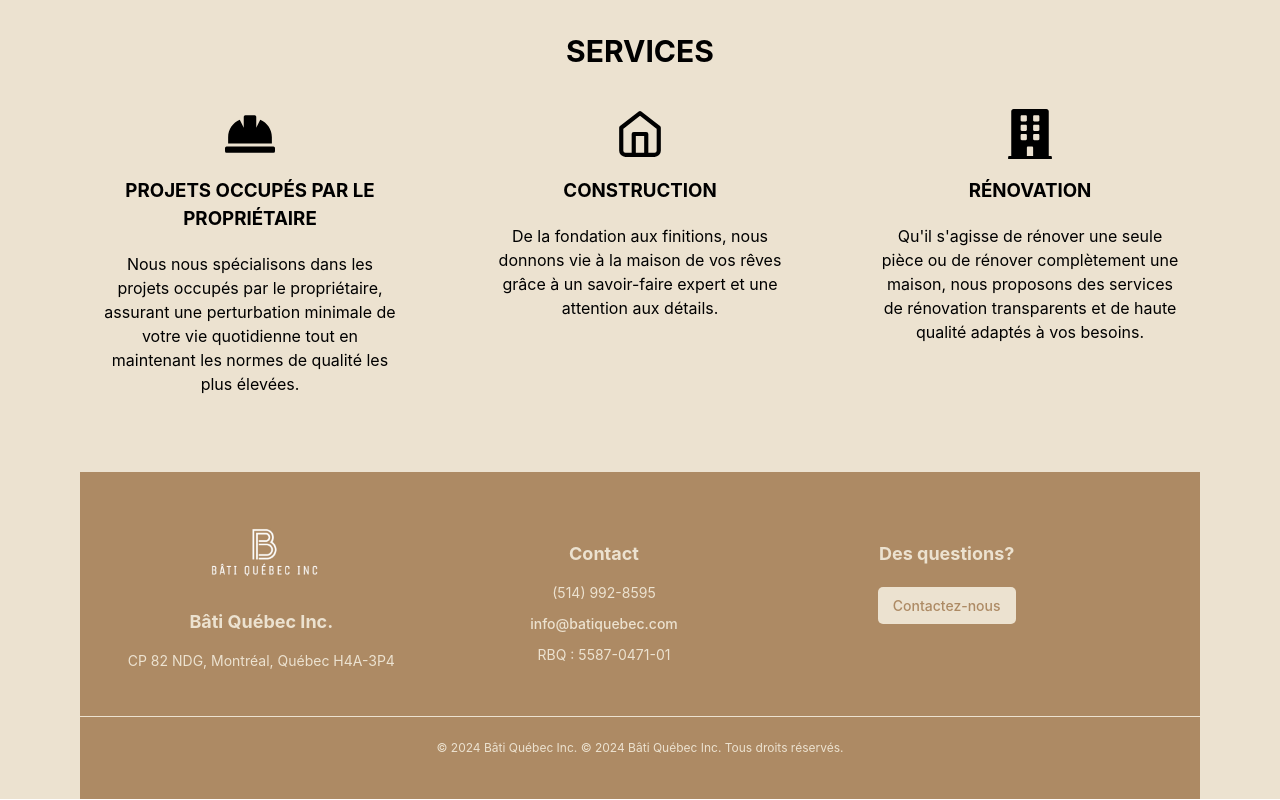
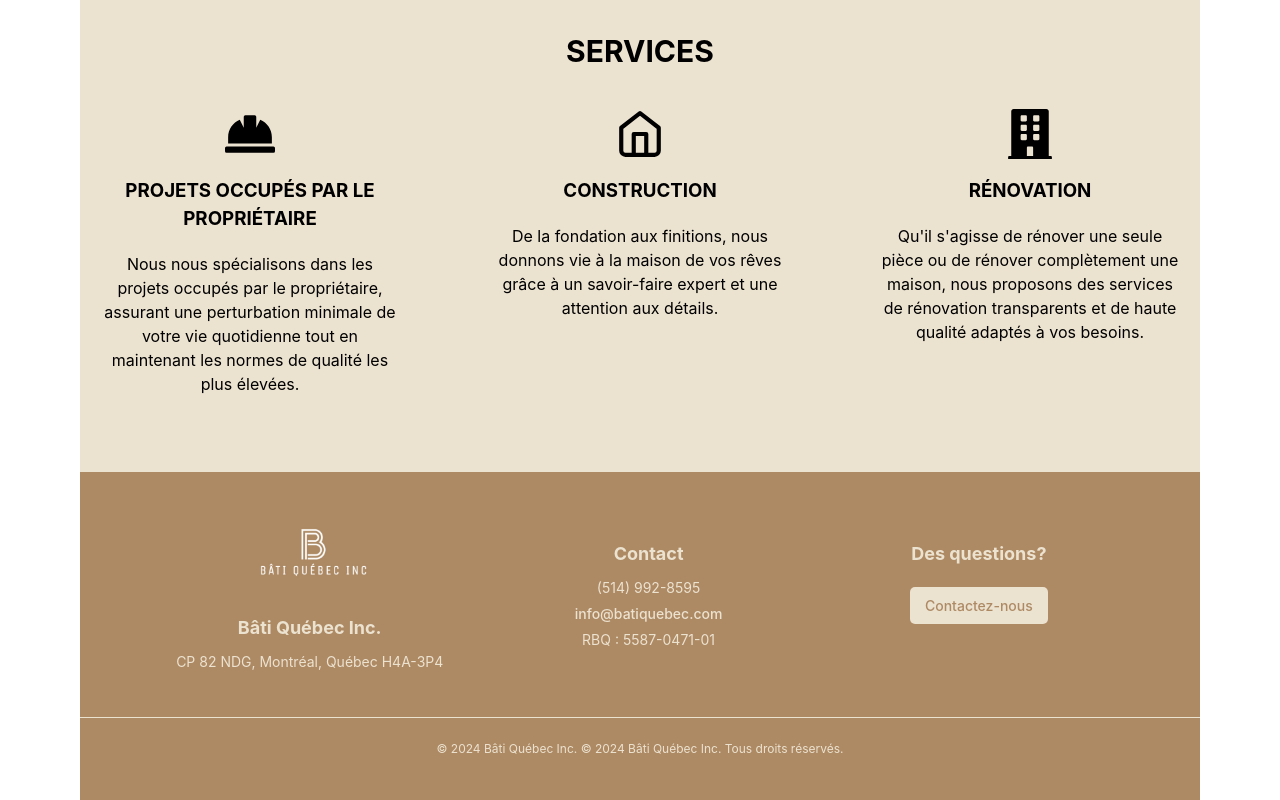
Before and after one commit to MyriamAssam/bati, a React (Vite) app: page / in a window 1280 px wide. Shown: the part 736-1536 px from the top of the page. Built offline with nearby package versions, Linux system fonts and the light colour scheme.

Commit message:
Ajustement style

```diff
--- a/src/App.css
+++ b/src/App.css
@@ -1,15 +1,4 @@
-#root {
-  display: flex;
-  flex-direction: column;
-  min-height: 100vh;
-}
-
-main {
-  flex-grow: 1;
-
-  padding: 20px;
-}
-
+#root,
 html,
 body {
   display: flex;
@@ -17,7 +6,11 @@ body {
   min-height: 100vh;
   margin: 0;
   padding: 0;
-  background-color: #ECE2D0;
+}
+
+/* Le contenu principal prend tout l'espace disponible */
+main {
+  flex-grow: 1;
 }
 
 @keyframes fadeInAnimation {
@@ -214,24 +207,28 @@ nav {
   padding: 30px 0;
   text-align: center;
   margin-top: auto;
-
+  min-height: 200px;
+  /* ✅ Fixe une hauteur minimale */
+  display: flex;
+  flex-direction: column;
+  justify-content: space-between;
+  /* ✅ Équilibre les sections */
 }
 
+/* Uniformise la grille du footer */
 .footer-container {
-  display: grid;
-  grid-template-columns: repeat(auto-fit, minmax(250px, 1fr));
-  gap: 20px;
+  display: flex;
+  justify-content: space-around;
+  flex-wrap: wrap;
   max-width: 1200px;
   width: 90%;
-  justify-content: center;
+  margin: auto;
   padding: 20px;
 }
 
 .footer-section {
-  display: flex;
-  flex-direction: column;
-  align-items: center;
   text-align: center;
+  min-width: 250px;
 }
 
 .footer-section .footer-link {
--- a/src/Footer.jsx
+++ b/src/Footer.jsx
@@ -33,7 +33,7 @@ const Footer = () => {
                 </div>
             </div>
 
-            {/* Section Copyright */}
+            {/* ✅ Section Copyright (fixée pour éviter la variation de hauteur) */}
             <div className="footer-copyright">
                 <p>© 2024 Bâti Québec Inc. {t("copyright")}</p>
             </div>
```
